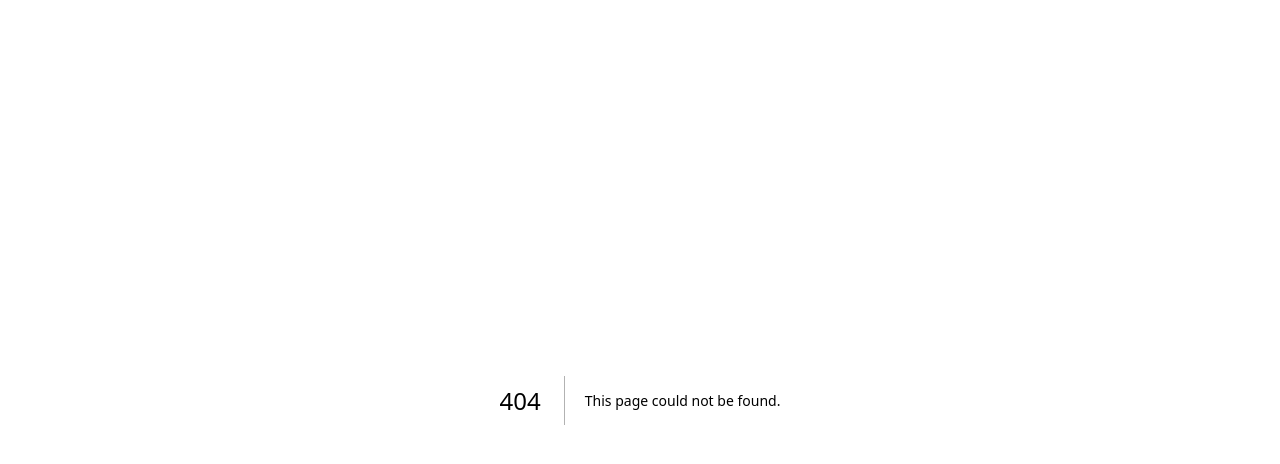
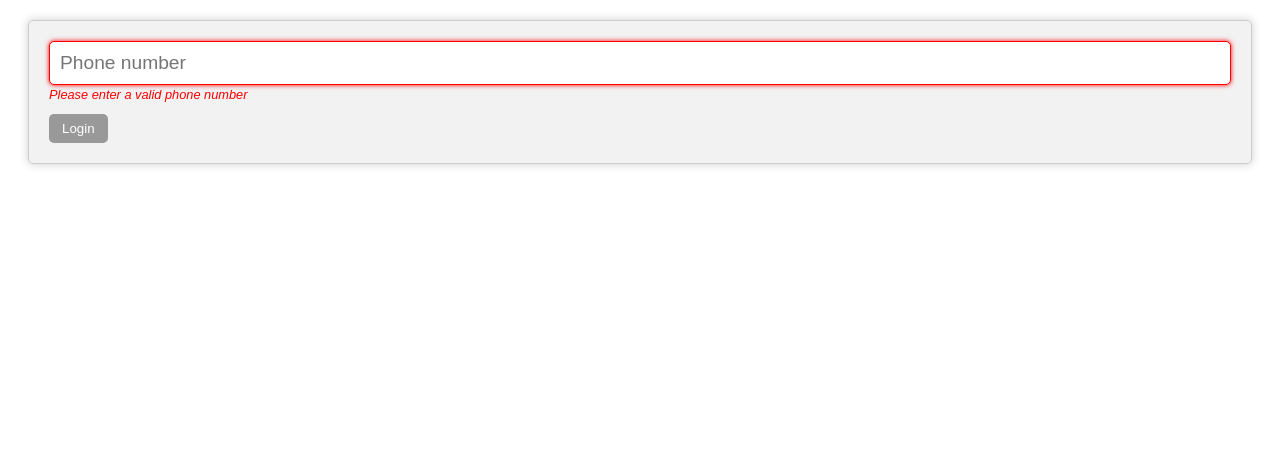
Before and after one commit to ha-abasi/simple-auth, a Next.js app: page /auth in a window 1280 px wide. Before the commit this address had no page. Shown: the top 464 px of the page. Built offline with nearby package versions, Linux system fonts and the light colour scheme.

Commit message:
- pages auth, dashboard, home added

```diff
--- /dev/null
+++ b/src/app/auth/page.module.scss
@@ -0,0 +1,23 @@
+.page {
+    padding: 20px;
+    margin: 20px;
+    border: 1px solid #ccc;
+    border-radius: 5px;
+    background-color: #f2f2f2;
+    box-shadow: 0 0 10px #ccc;
+}
+
+.loading{
+    display: flex;
+    justify-content: center;
+    align-items: center;
+    height: 100vh;
+    background-color: #eee;
+    color: #333;
+    font-size: 2rem;
+}
+@media (max-width: 768px) {
+    .loading{
+         font-size: 1.0rem;
+    }
+}
--- /dev/null
+++ b/src/app/auth/page.tsx
@@ -0,0 +1,45 @@
+'use client'
+import styles from "./page.module.scss";
+import {fetchSampleApi} from "@/libs/fetchSampleApi";
+import Button from "@/components/button/Button";
+import {useState} from "react";
+import PhoneInput from "@/components/phone_input/PhoneInput";
+
+export default function AuthPage() {
+    const [isLoading, setIsLoading] = useState(false);
+
+    const onBtnClick = () => {
+        setIsLoading(true)
+        fetchSampleApi()
+            .then(response => {
+                // store user data in local storage and redirect to dashboard
+                localStorage.setItem("user", JSON.stringify(response))
+                window.location.href = "/dashboard"
+
+            })
+        .catch(error => {
+            console.error(error)
+        })
+        .finally(() => {
+            setIsLoading(false)
+        })
+    }
+
+
+
+    const [phone, setPhone] = useState("")
+    const onPhoneInputChange = (phone: string) => {
+        setPhone(phone)
+    }
+
+    return (
+    <div className={styles.page}>
+
+        <PhoneInput onChange={onPhoneInputChange} />
+
+        {isLoading && <div>Loading...</div>}
+        {!isLoading && <Button enabled={phone.length > 0} onClick={onBtnClick}>Login</Button>}
+
+    </div>
+    );
+}
--- /dev/null
+++ b/src/app/dashboard/page.module.scss
@@ -0,0 +1,24 @@
+.page {
+  padding: 20px;
+  margin: 20px;
+  border: 1px solid #ccc;
+  border-radius: 5px;
+  background-color: #f2f2f2;
+  box-shadow: 0 0 10px #ccc;
+}
+
+.table {
+  margin-top: 20px;
+  border-collapse: collapse;
+
+  tr:nth-child(even) {
+    background-color: #f2f2f2;
+  }
+
+  th, td {
+    padding: 10px;
+    text-align: left;
+    border: 1px solid #ddd;
+  }
+
+}
--- a/src/app/globals.scss
+++ b/src/app/globals.scss
@@ -51,3 +51,31 @@ p {
   margin-top: 0;
   margin-bottom: 1rem;
 }
+
+/* Responsive typography */
+@media (max-width: 768px) {
+
+  p {
+    font-size: smaller;
+    margin-bottom: 0.5rem;
+  }
+
+  h1 {
+    font-size: 2.0rem;
+  }
+  h2 {
+    font-size: 1.75rem;
+  }
+  h3 {
+    font-size: 1.50rem;
+  }
+  h4 {
+    font-size: 1.25rem;
+  }
+  h5 {
+    font-size: 1.00rem;
+  }
+  h6 {
+    font-size: 0.75rem;
+  }
+}
--- a/src/app/page.module.scss
+++ b/src/app/page.module.scss
@@ -1 +1,14 @@
-.page {}
+.page {
+    padding: 20px;
+    margin: 20px;
+    border: 1px solid #ccc;
+    border-radius: 5px;
+    background-color: #f2f2f2;
+    box-shadow: 0 0 10px #ccc;
+}
+
+@media (max-width: 768px) {
+    .page {
+
+    }
+}
```
Also changed, not shown: src/app/dashboard/page.tsx (added, +45 -0 lines), src/app/page.tsx (+9 -0 lines).
